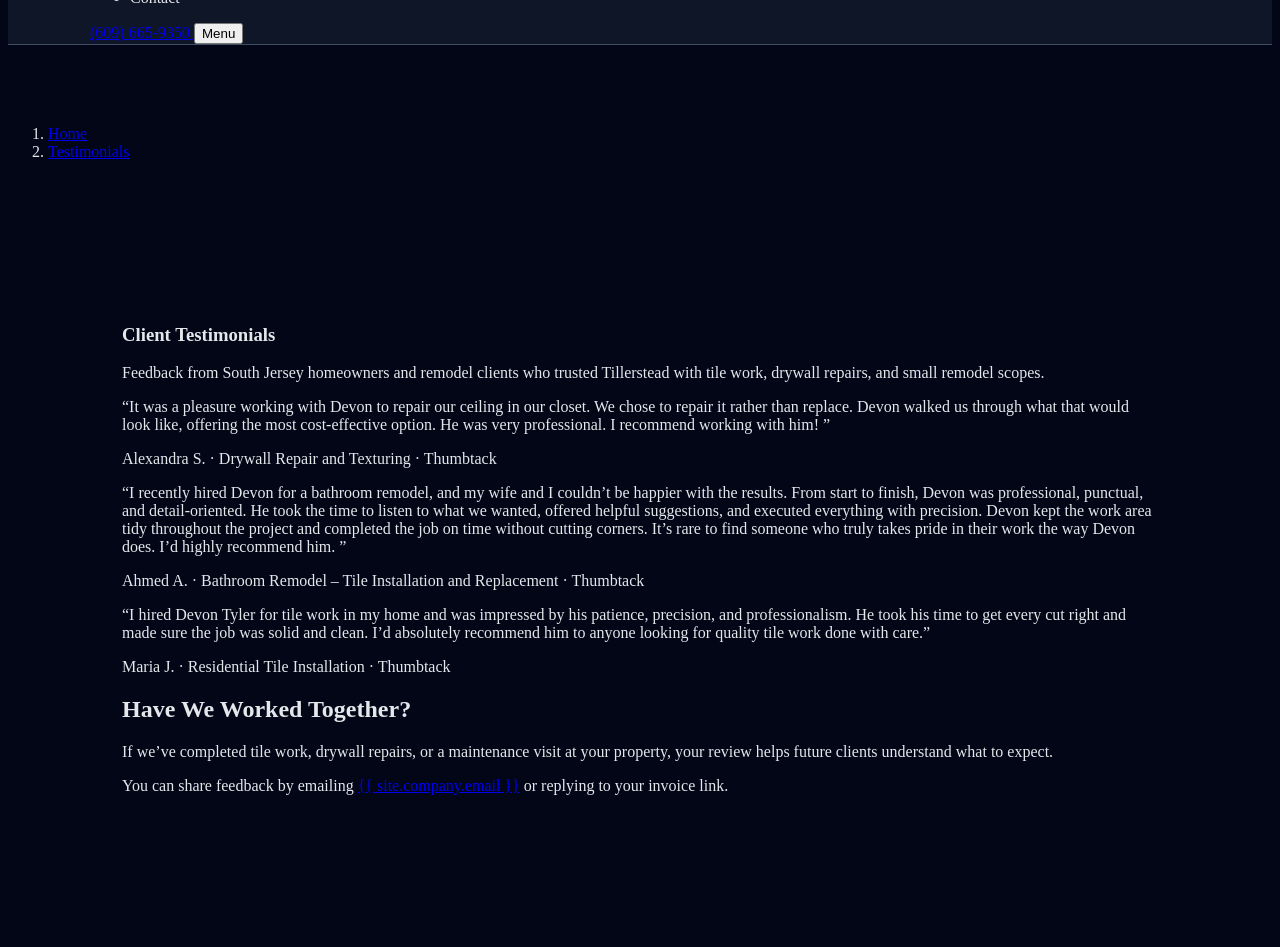
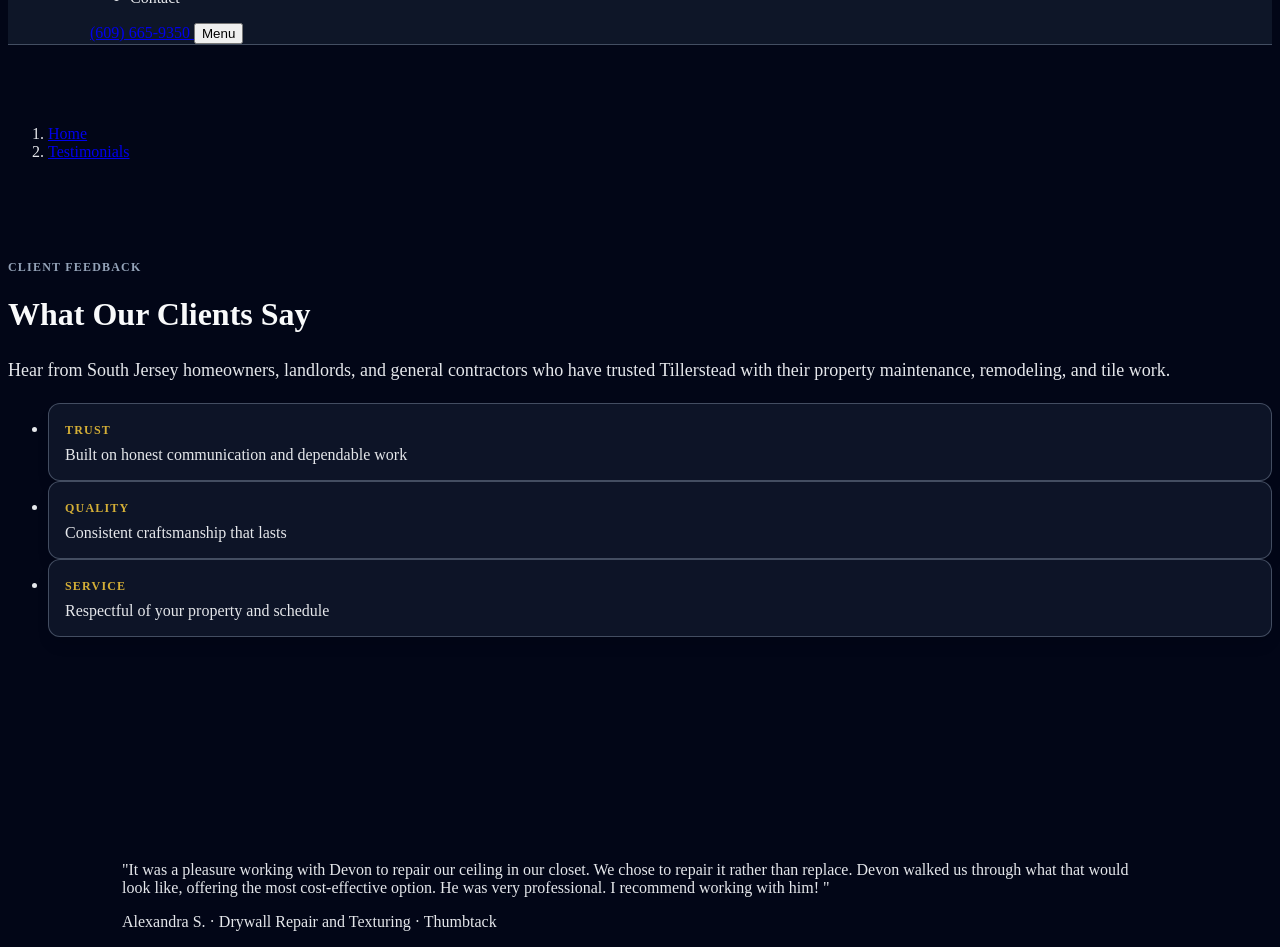
Before and after one commit to XTX33/Tillerstead-site, a Jekyll site: the page built from pages/reviews.html, in a window 1280 px wide and 1400 px high, scrolled down 299 px. Shown: the top 947 px of the window. Built offline with Jekyll 4.4.1, drawn with Linux system fonts in a browser that asks for light colours; some of the changed text lies outside the part shown.

Commit message:
Add hero content to reviews and 404 pages
Co-authored-by: XTX33 <240352498+XTX33@users.noreply.github.com>

```diff
--- a/pages/reviews.html
+++ b/pages/reviews.html
@@ -4,25 +4,24 @@ title: Testimonials
 permalink: /reviews/
 description: Reviews from South Jersey general contractors, remodelers, and homeowners who rely on Tillerstead LLC for steady workmanship and clear communication.
 body_class: page-reviews
-hide_hero: true
+hero_eyebrow: Client Feedback
+hero_title: What Our Clients Say
+hero_summary: >
+  Hear from South Jersey homeowners, landlords, and general contractors who have trusted Tillerstead with their property maintenance, remodeling, and tile work.
+hero_kpis:
+  - label: "Trust"
+    text: "Built on honest communication and dependable work"
+  - label: "Quality"
+    text: "Consistent craftsmanship that lasts"
+  - label: "Service"
+    text: "Respectful of your property and schedule"
 ---
-<section class="ts-section ts-surface page-reviews" aria-labelledby="reviews-h1">
-  <header class="reviews-header">
-    <div class="container">
-      <h1 id="reviews-h1">Client Testimonials</h1>
-      <p class="lead">
-        Feedback from South Jersey homeowners and remodel clients who trusted Tillerstead with tile work,
-        drywall repairs, and small remodel scopes.
-      </p>
-    </div>
-  </header>
-
-  <section class="reviews" aria-label="Client reviews">
+<section class="ts-section ts-surface page-reviews" aria-label="Client reviews">
   <div class="container">
     <div class="reviews-grid">
       {% for review in site.data.reviews %}
       <article class="ts-card review-card">
-          <p class="review-body">“{{ review.text }}”</p>
+        <p class="review-body">"{{ review.text }}"</p>
         <p class="review-meta">
           <span class="review-name">{{ review.name }}</span>
           {% if review.project %}&middot; <span class="review-project">{{ review.project }}</span>{% endif %}
@@ -31,21 +30,18 @@ hide_hero: true
       </article>
       {% endfor %}
     </div>
-    </div>
-  </section>
 
-  <section class="review-cta" aria-label="Share your experience">
-    <div class="container">
+    <aside class="review-cta" aria-label="Share your experience">
       <h2>Have We Worked Together?</h2>
       <p>
-        If we’ve completed tile work, drywall repairs, or a maintenance visit at your property,
+        If we've completed tile work, drywall repairs, or a maintenance visit at your property,
         your review helps future clients understand what to expect.
       </p>
       <p>
         You can share feedback by emailing
-        <a href="mailto:{% raw %}{{ site.company.email }}{% endraw %}">{% raw %}{{ site.company.email }}{% endraw %}</a>
+        <a href="mailto:{{ site.company.email }}">{{ site.company.email }}</a>
         or replying to your invoice link.
       </p>
+    </aside>
   </div>
 </section>
-</section>
```
Also changed, not shown: 404.html (+9 -2 lines). Lines whose indentation alone changed are shown as unchanged.
